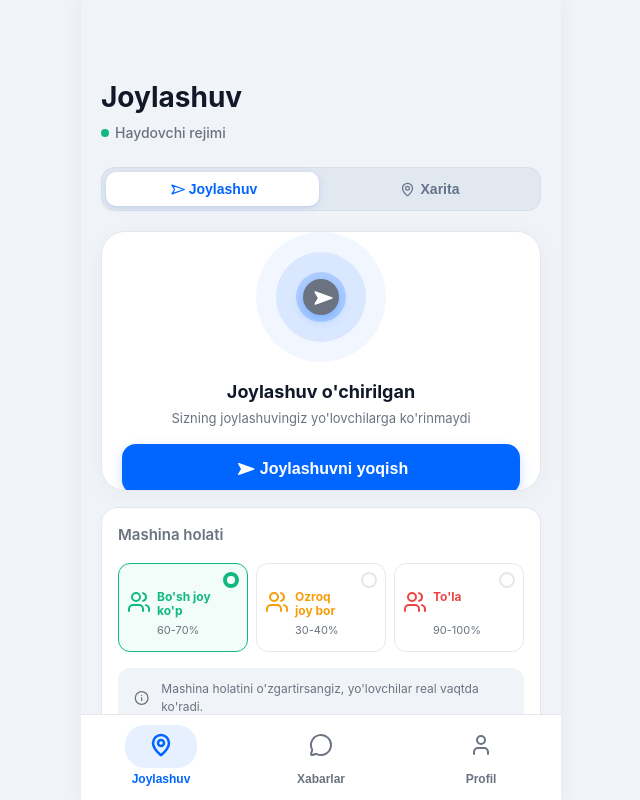
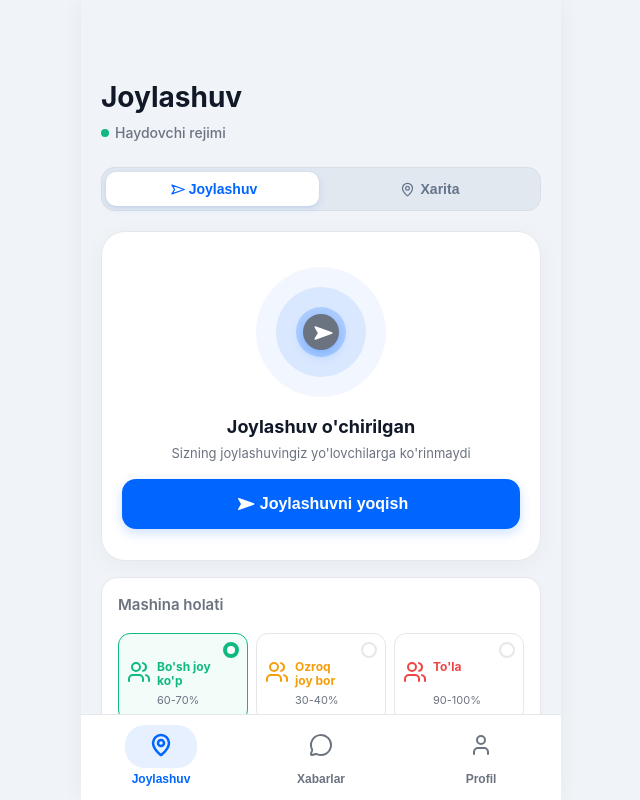
Before and after one commit to MasharipovErgashboy/yo-lovchi, a React (Vite) app in the folder haydovchilar/app/: page / in a window 1280 px wide. Shown: the whole page, without its empty margins (319-959 px from the left). Built offline with nearby package versions, Linux system fonts and the light colour scheme.

Commit message:
style(driver): increase height and vertical padding of location card

```diff
--- a/haydovchilar/app/src/App.css
+++ b/haydovchilar/app/src/App.css
@@ -57,7 +57,7 @@
 .location-card {
   background-color: var(--white);
   border-radius: 24px;
-  padding: 30px 20px 22px 20px;
+  padding: 42px 20px 34px 20px;
   display: flex;
   flex-direction: column;
   align-items: center;
@@ -66,7 +66,7 @@
   position: relative;
   overflow: hidden;
   border: 1px solid var(--border-color);
-  min-height: 260px;
+  min-height: 330px;
   justify-content: center;
   transition: all 0.3s ease;
 }
```
